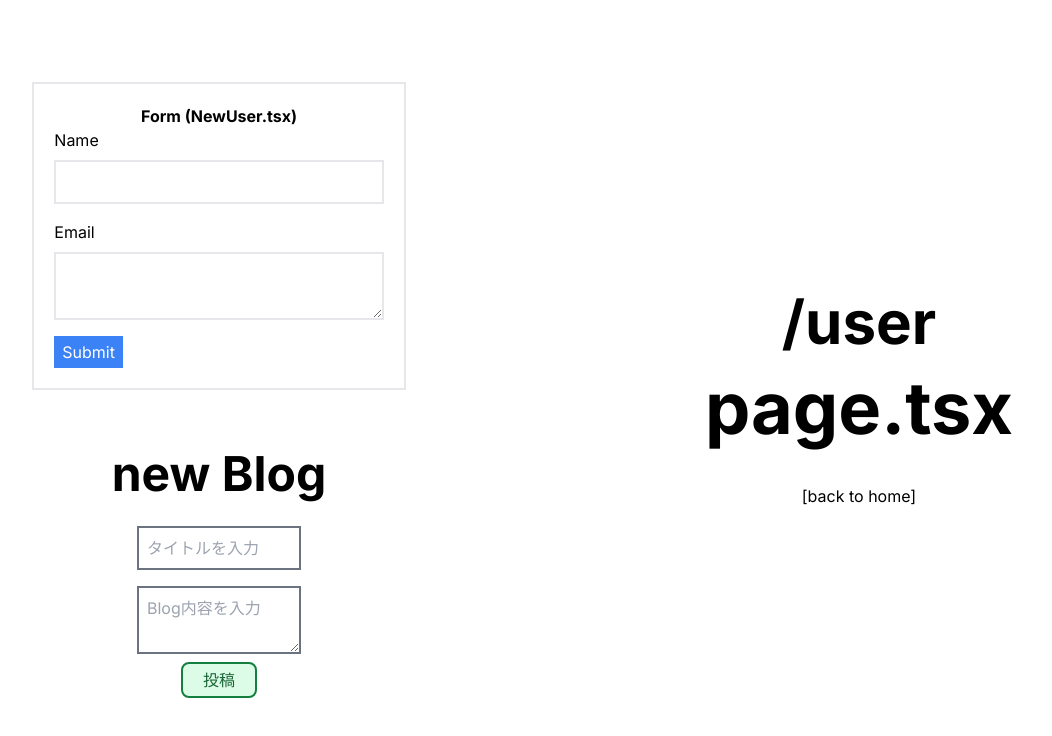
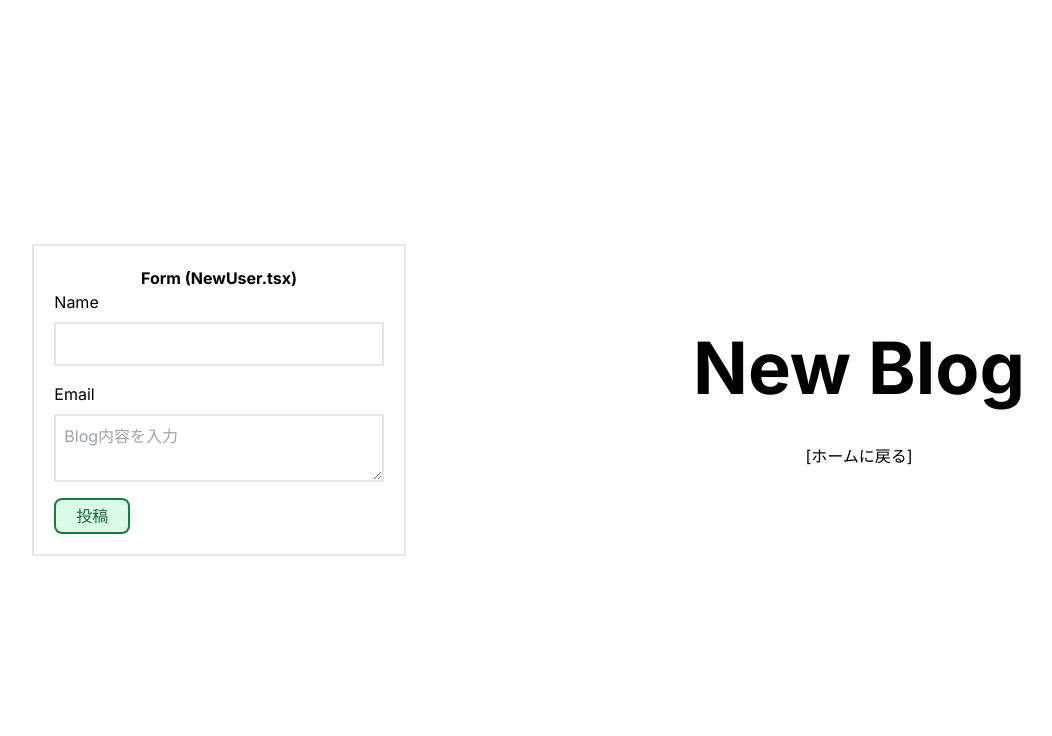
Before and after one commit to shunpei12345321/blog-2, a Next.js app: page /user in a window 1280 px wide. Shown: the top 736 px of the page, without its empty margins (101-1153 px from the left). Built offline with nearby package versions, Linux system fonts and the light colour scheme.

Commit message:
ページを整えました。

```diff
--- a/app/components/EditUser.tsx
+++ b/app/components/EditUser.tsx
@@ -80,23 +80,22 @@ const EditUser = () => {
 						className="border-2 p-2"
 					/>
 				</div>
+
 				<div className="flex flex-col mb-4">
 					<label htmlFor="email" className="mb-2">
 						Email
 					</label>
-					<input
+
+					<textarea
 						onChange={(event) => {
 							setEmail(event.target.value);
 						}}
-						type="email"
+						placeholder="Blog内容を入力" // ブランクアウト
+						value={email}
 						name="email"
 						id="email"
-						value={email}
 						className="border-2 p-2"
 					/>
-					<textarea name="" id="">
-						aaa
-					</textarea>
 				</div>
 				<div className="flex items-center justify-between">
 					{isFetching ? (
@@ -105,57 +104,20 @@ const EditUser = () => {
 						<button
 							type="button"
 							onClick={handleSubmit}
-							className="bg-blue-500 text-white px-2 py-1">
-							Submit
+							className="px-5 py-1 border-2 rounded-lg text-green-800 border-green-700 bg-green-100">
+							修正投稿
 						</button>
 					)}
 					<button
 						type="button"
 						onClick={handleDelete}
 						className="bg-red-500 text-white px-2 py-1">
-						Delete
+						削除
 					</button>
 				</div>
 			</form>
 
-			{isFetching ? (
-				<p className="text-center">Fetching...</p>
-			) : (
-				<div className="flex flex-col w-full">
-					<p className="font-bold">REST-API Payload:</p>
-					<div className="border-2 items-center justify-center p-5 overflow-auto whitespace-normal">
-						{JSON.stringify({ name, email })}
-					</div>
-				</div>
-			)}
-
 			{/* 7.24 6:54 */}
-
-			<div>
-				<div className="flex flex-col justify-center items-center">
-					<div className="w-full py-5 flex items-center justify-between">
-						<h1 className="text-5xl font-bold flex-grow text-center">
-							edit Blog
-						</h1>
-					</div>
-					<form onSubmit={handleSubmit} className="flex flex-col w-2/3 pb-5">
-						<input
-							// ref={titleRef}
-							type="text"
-							placeholder="タイトルを入力"
-							className="border-2 border-gray-500 p-2 m-2"
-						/>
-						<textarea
-							// ref={contentRef}
-							placeholder="Blog内容を入力"
-							className="border-2 border-gray-500 p-2 m-2"
-						/>
-						<button className="m-auto px-5 py-1 border-2 rounded-lg text-green-800 border-green-700 bg-green-100">
-							修正投稿
-						</button>
-					</form>
-				</div>
-			</div>
 		</div>
 	);
 };
--- a/app/components/NewUser.tsx
+++ b/app/components/NewUser.tsx
@@ -1,6 +1,5 @@
 "use client";
 
-import Link from "next/link";
 import { useRouter } from "next/navigation";
 import { useState } from "react";
 
@@ -55,11 +54,13 @@ const NewUser = () => {
 						onChange={(event) => {
 							setEmail(event.target.value);
 						}}
+						placeholder="Blog内容を入力" // ブランクアウト
 						value={email}
 						name="email"
 						id="email"
 						className="border-2 p-2"
 					/>
+					{/* この形でテキストエリアを設定できる */}
 				</div>
 				{isFetching ? (
 					<p className="text-center">Creating...</p>
@@ -67,36 +68,11 @@ const NewUser = () => {
 					<button
 						type="button"
 						onClick={handleSubmit}
-						className="bg-blue-500 text-white px-2 py-1">
-						Submit
+						className="px-5 py-1 border-2 rounded-lg text-green-800 border-green-700 bg-green-100 ">
+						投稿
 					</button>
 				)}
 			</form>
-
-			{/* 17:53 */}
-			<div>
-				<div className="flex flex-col  items-center">
-					<div className="w-full py-5 flex items-center justify-between">
-						<h1 className="text-5xl font-bold flex-grow text-center">
-							new Blog
-						</h1>
-					</div>
-					<form className="flex flex-col w-2/3 pb-5">
-						<input
-							type="text"
-							placeholder="タイトルを入力"
-							className="border-2 border-gray-500 p-2 m-2"
-						/>
-						<textarea
-							placeholder="Blog内容を入力"
-							className="border-2 border-gray-500 p-2 m-2"
-						/>
-						<button className="m-auto px-5 py-1 border-2 rounded-lg text-green-800 border-green-700 bg-green-100">
-							投稿
-						</button>
-					</form>
-				</div>
-			</div>
 		</div>
 	);
 };
--- a/app/components/ViewUsers.tsx
+++ b/app/components/ViewUsers.tsx
@@ -1,5 +1,4 @@
 "use client";
-
 import { UserType } from "@/app/api/user/type";
 import Link from "next/link";
 import { useEffect, useState } from "react";
@@ -27,9 +26,10 @@ const ViewUsers = () => {
 	};
 
 	return (
-		<div className="w-1/2 flex flex-col ">
+		<div className="flex flex-col items-center scroll-py-5">
 			<div className="flex justify-between mb-5">
-				<p className="text-center font-bold text-3xl">Supabase: User table</p>
+				<p className="text-center font-bold text-3xl">blog table</p>
+
 				{isLoading ? (
 					<p>Reloading...</p>
 				) : (
@@ -41,7 +41,7 @@ const ViewUsers = () => {
 					</button>
 				)}
 			</div>
-			<div className="flex flex-col items-center justify-start">
+			<div className="w-2/3  px-4 py-2 border rounded-lg border-gray-700">
 				{users.map((user) => (
 					<Link
 						key={user.id}
@@ -52,8 +52,8 @@ const ViewUsers = () => {
 				))}
 			</div>
 
-			{/* 17:36分 */}
-			<div>
+			{/* 7.23 17:36分 */}
+			{/* <div>
 				<div className="flex flex-col items-center scroll-py-5">
 					<h1 className="font-bold text-5xl pt-10 pb-5">my Blogs</h1>
 					<p className="px-20">
@@ -76,7 +76,7 @@ const ViewUsers = () => {
 										edit
 									</Link>
 									<button
-										// onClick={() => handleDelete(blog)}
+										onClick={() => handleDelete(blog)}
 										className="px-3 py-1 bg-red-600 text-white rounded-full text-sm">
 										delete
 									</button>
@@ -88,7 +88,7 @@ const ViewUsers = () => {
 						</div>
 					</div>
 				</div>
-			</div>
+			</div> */}
 		</div>
 	);
 };
--- a/app/page.tsx
+++ b/app/page.tsx
@@ -3,15 +3,12 @@ import ViewUsers from "./components/ViewUsers";
 
 export default function Home() {
 	return (
-		<div className="container m-auto">
-			<div className="flex h-screen justify-between p-10">
-				<div className="flex flex-col w-1/2 items-center justify-center">
-					<p className="font-bold text-6xl mb-5">/</p>
-					<p className="font-bold text-7xl mb-10">page.tsx</p>
-					<Link href="/user">[new user]</Link>
-				</div>
-				<ViewUsers />
+		<div className="h-screen justify-center items-center">
+			<div></div>
+			<div className="flex flex-col items-center mt-3 scroll-py-5">
+				<Link href="/user">[新しい投稿]</Link>
 			</div>
+			<ViewUsers />
 		</div>
 	);
 }
--- a/app/user/edit/[id]/page.tsx
+++ b/app/user/edit/[id]/page.tsx
@@ -10,9 +10,11 @@ const RecordPage = async () => {
 			<div className="flex items-center justify-between h-screen">
 				<EditUser />
 				<div className="flex flex-col w-1/2 items-center justify-center">
-          <p className="font-bold text-6xl mb-5">/user/edit/[id]</p>
-          <p className="font-bold text-7xl mb-10">page.tsx</p>
-          <Link href="/">[back to home]</Link>
+					<h1 className="text-5xl font-bold flex-grow text-center">
+						Edit Blog
+					</h1>
+
+					<Link href="/">[ホームに戻る]</Link>
 				</div>
 			</div>
 		</div>
--- a/app/user/page.tsx
+++ b/app/user/page.tsx
@@ -10,9 +10,8 @@ const RecordPage = async () => {
 			<div className="flex items-center justify-between h-screen">
 				<NewUser />
 				<div className="flex flex-col w-1/2 items-center justify-center">
-          <p className="font-bold text-6xl mb-5">/user</p>
-          <p className="font-bold text-7xl mb-10">page.tsx</p>
-          <Link href="/">[back to home]</Link>
+					<p className="font-bold text-7xl mb-10">New Blog</p>
+					<Link href="/">[ホームに戻る]</Link>
 				</div>
 			</div>
 		</div>
```
Lines whose indentation alone changed are shown as unchanged.
